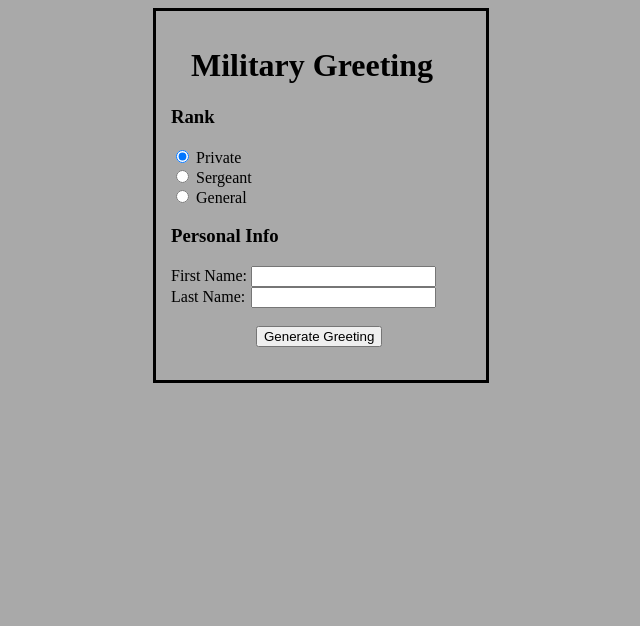
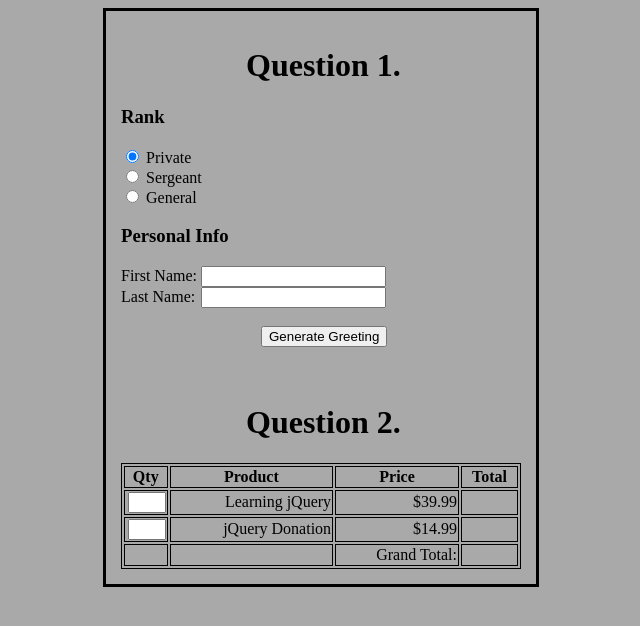
Before and after one commit to JeffDziad/Class_5_Lab, a plain HTML site: page index.html in a window 1280 px wide. Shown: the whole page, without its empty margins (319-959 px from the left). Drawn offline with nearby package versions, Linux system fonts and the light colour scheme.

Commit message:
Added Second Question, Fixed Javascript and CSS

```diff
--- a/code.js
+++ b/code.js
@@ -1,6 +1,8 @@
 $(document).ready(function()
 {
     $("form").submit(generateGreeting);
+    $("#qtyLearning").change(updatePrice);
+    $("#qtyDonation").change(updatePrice);
 
     function generateGreeting(event)
     {
@@ -29,4 +31,31 @@ $(document).ready(function()
         }
         $(".output").show();
     }
+
+    function updatePrice()
+    {
+        let qtyLearn = parseFloat($("#qtyLearning").val());
+        let qtyDonate = parseFloat($("#qtyDonation").val());
+        let output = 0;
+
+        if (isNaN(qtyLearn))
+        {
+            $("#totalDonation").text(`$${qtyDonate.toFixed(2) * 14.99}`);
+            output = qtyDonate + qtyLearn;
+            $("#gTotal").text(`$${output.toFixed(2)}`);
+        }
+        else if (isNaN(qtyDonate))
+        {
+            $("#totalLearning").text(`$${qtyLearn.toFixed(2) * 39.99}`);
+            output = qtyDonate + qtyLearn;
+            $("#gTotal").text(`$${output.toFixed(2)}`);
+        }
+        else
+        {
+            $("#totalLearning").text(`$${qtyLearn.toFixed(2) * 39.99}`);
+            $("#totalDonation").text(`$${qtyDonate.toFixed(2) * 14.99}`);
+            output = (qtyLearn * 39.99) + (qtyDonate * 14.99);
+            $("#gTotal").text(`$${output.toFixed(2)}`);
+        }
+    }
 });
--- a/index.html
+++ b/index.html
@@ -7,7 +7,7 @@
 </head>
 <body>
 <div id="wrapper">
-    <h1>Military Greeting</h1>
+    <h1>Question 1.</h1>
 <form>
     <h3>Rank</h3>
     <input type="radio" name="rank" id="rank-private" data-rank="Pvt." checked="checked">
@@ -30,7 +30,38 @@
 </form>
     <br>
     <span class="output"></span>
+    <br>
+    <div id="q2">
+        <h1>Question 2.</h1>
+        <table>
+            <tr>
+                <th>Qty</th>
+                <th>Product</th>
+                <th>Price</th>
+                <th>Total</th>
+            </tr>
+            <tr>
+                <td><input type="number" id="qtyLearning"></td>
+                <td>Learning jQuery</td>
+                <td id="priceLearning" data-price="39.99">$39.99</td>
+                <td id="totalLearning"></td>
+            </tr>
+            <tr>
+                <td><input type="number" id="qtyDonation"></td>
+                <td>jQuery Donation</td>
+                <td id="priceDonation" data-price="14.99">$14.99</td>
+                <td id="totalDonation"></td>
+            </tr>
+            <tr>
+                <td></td>
+                <td></td>
+                <td>Grand Total:</td>
+                <td id="gTotal"></td>
+            </tr>
+        </table>
+    </div>
 </div>
+
 <script src="https://ajax.googleapis.com/ajax/libs/jquery/3.5.1/jquery.min.js"></script>
 <script src="code.js"></script>
 </body>
--- a/styles.css
+++ b/styles.css
@@ -1,6 +1,6 @@
 #wrapper
 {
-    width: 300px;
+    width: 400px;
     height: auto;
     margin-right: auto;
     margin-left: auto;
@@ -8,9 +8,9 @@
     padding: 15px;
 }
 
-#wrapper > h1
+h1
 {
-    margin-left: 20px;
+    margin-left: 125px;
 }
 
 body
@@ -20,7 +20,7 @@ body
 
 form > button
 {
-    margin-left: 85px;
+    margin-left: 140px;
 }
 
 #last_Name
@@ -33,3 +33,29 @@ span
     font-weight: bold;
     font-size: 15px;
 }
+
+#q2
+{
+    border-top: black 2px;
+}
+
+table
+{
+    width: 100%;
+}
+
+table, th, td, tr
+{
+    border: 1px solid black;
+}
+
+td
+{
+    text-align: right;
+}
+
+input[type=number]
+{
+    width: 30px;
+    margin-left: -20px;
+}
```
